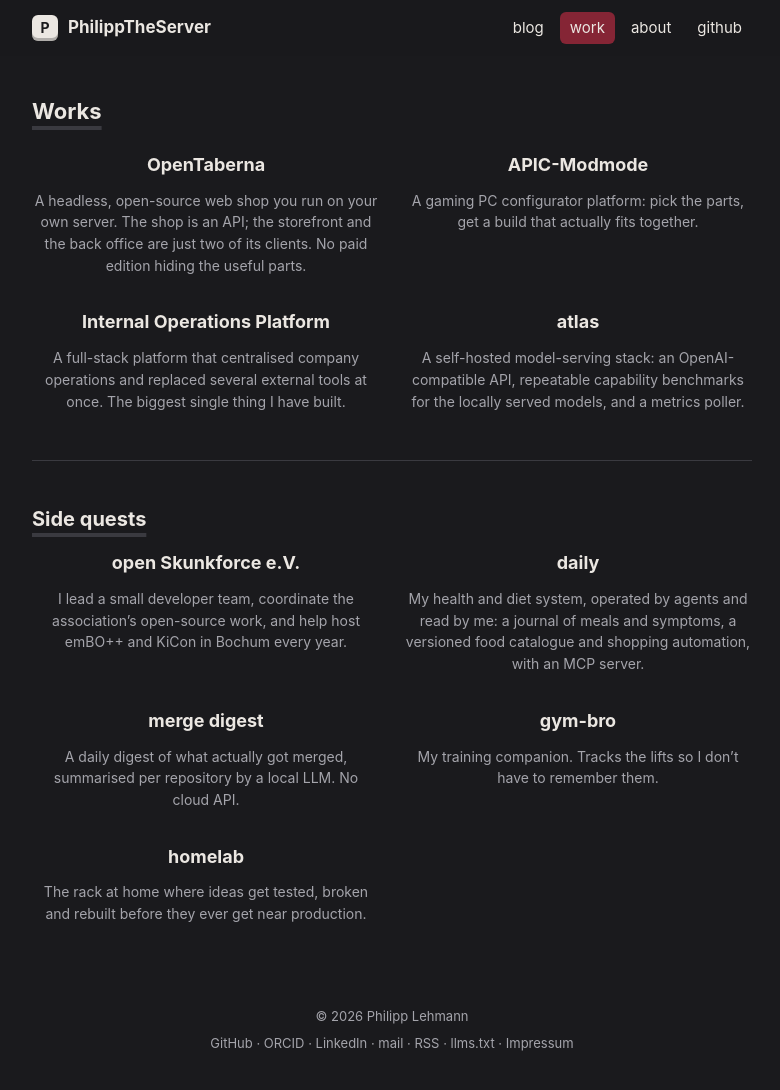
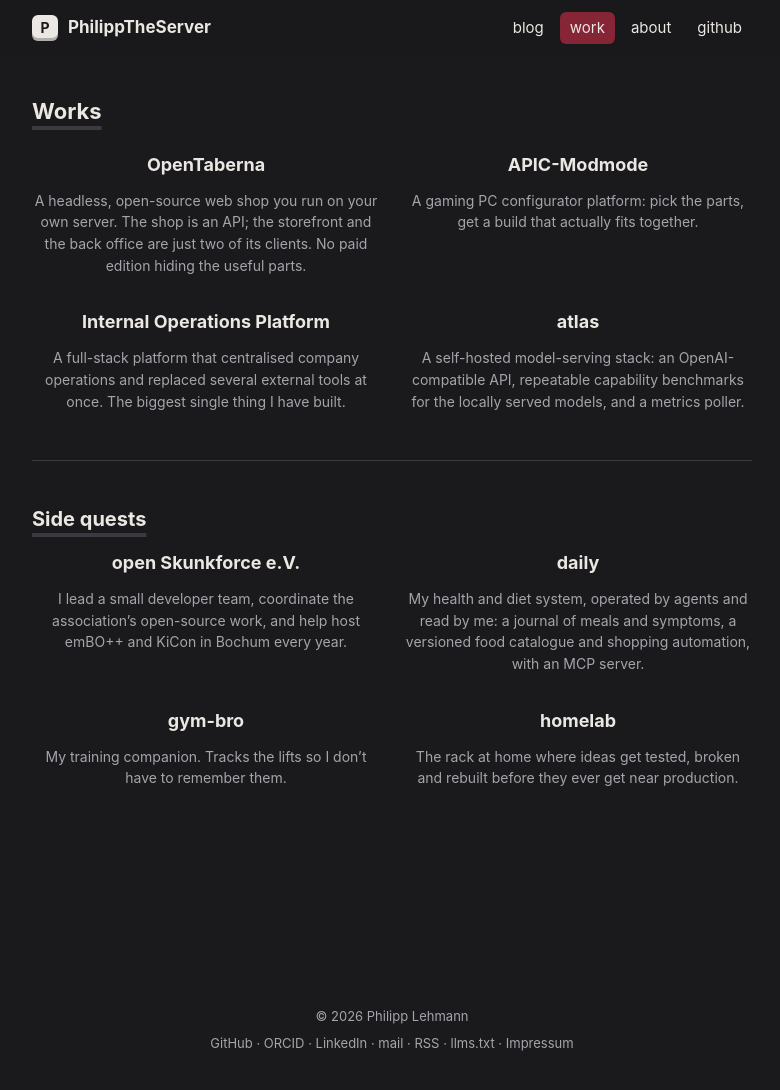
Before and after one commit to PhilippTheServer/PhilippTheServer.github.io, a Jekyll site: the page built from work.md, in a window 1280 px wide and 1100 px high. Shown: the top 1090 px of the window, without its empty margins (248-1028 px from the left). Built offline with Jekyll 4.4.1, drawn with Linux system fonts in a browser that asks for light colours.

Commit message:
fix(site): remove the merge digest project from Work (#76) (#77)
The article /posts/daily-pr-digest/ stays; the project card, its page and its
resume.json entry go. check_site.rb lists it as retired beside neteye.

Co-authored-by: Claude Opus 5.5 (1M context) <noreply@anthropic.com>

```diff
--- a/_data/resume.yml
+++ b/_data/resume.yml
@@ -159,14 +159,6 @@ projects:
     url: "https://github.com/PhilippTheServer/daily-companion"
     keywords: ["Python", "FastAPI", "PostgreSQL", "MCP"]
     roles: ["Author"]
-  - name: "merge digest"
-    description: >-
-      A daily digest of what actually got merged: an MQTT subscriber stores the day's
-      merged pull requests in SQLite, and a locally served LLM summarises each
-      repository's changes from the diff stats. No cloud API.
-    url: "https://philipptheserver.com/posts/daily-pr-digest/"
-    keywords: ["Python", "MQTT", "SQLite", "LLM"]
-    roles: ["Author"]
   - name: "gym-bro"
     description: "Workout tracker: an Angular PWA with a FastAPI backend."
     url: "https://github.com/PhilippTheServer/gym-bro-tracking"
--- a/_work/merge-digest.md
+++ /dev/null
@@ -1,19 +0,0 @@
----
-title: merge digest
-order: 7
-group: side
-year: side project
-role: author
-status: self-hosted
-stack: Python · MQTT · SQLite · local LLM
-photo: merge digest output
-description: >-
-  A daily digest of what actually got merged, summarised per repository by a local LLM.
-  No cloud API.
-highlights:
-  - "paho-mqtt subscriber writing into SQLite"
-  - "Summaries from diff stats by a locally served model"
-  - "One message a day instead of a notification firehose"
-posts:
-  - daily-pr-digest
----
```
Also changed, not shown: _work/gym-bro.md (+1 -1 lines), _work/homelab.md (+1 -1 lines), scripts/check_site.rb (+5 -2 lines).
